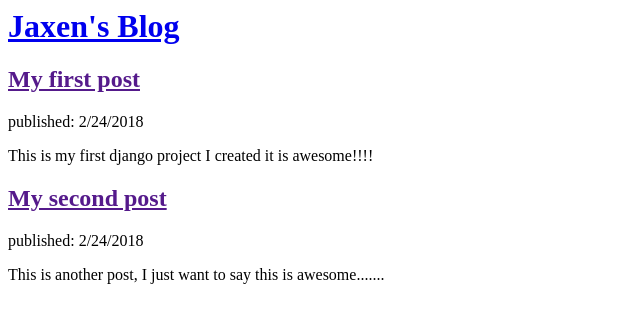
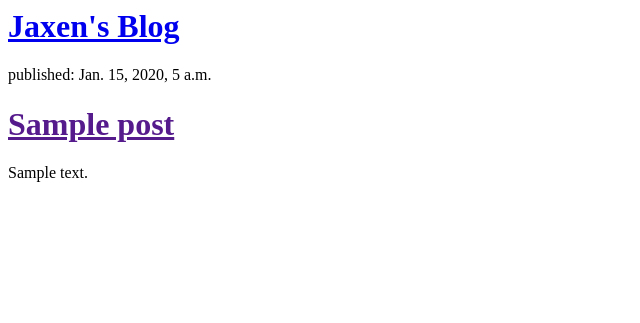
Before and after one commit to farrelljaxen/my-first-blog, a Django app: template blog/templates/blog/post_list.html in a window 1280 px wide. Shown: the top 323 px of the page, without its empty margins (0-640 px from the left). Run offline with Django 3.2, Linux system fonts and the light colour scheme; the template is opened without the code that fills it: values that come from a table or form of the project are taken from there, others are empty; tables that the repository leaves empty hold one stand-in row (values such as "Sample post").

Commit message:
Modified templates to display posts from the database

```diff
--- a/blog/templates/blog/post_list.html
+++ b/blog/templates/blog/post_list.html
@@ -6,17 +6,12 @@
         <div>
             <h1><a href="/">Jaxen's Blog</a></h1>
         </div>
-
-        <div>
-            <h2><a href="">My first post</a></h2>
-            <p>published: 2/24/2018</p>
-            <p>This is my first django project I created it is awesome!!!!</p>
-        </div>
-
-        <div>
-            <h2><a href="">My second post</a></h2>
-            <p>published: 2/24/2018 </p>
-            <p>This is another post, I just want to say this is awesome.......</p>
-        </div>
+        {% for post in posts %}
+             <div>
+                <p>published: {{ post.published_date }}</p>
+                <h1><a href="">{{ post.title }}</a></h1>
+                <p>{{ post.text|linebreaksbr }}</p>
+            </div>
+        {% endfor %}
     </body>
 </html>
--- a/blog/views.py
+++ b/blog/views.py
@@ -1,4 +1,6 @@
 from django.shortcuts import render
-
+from django.utils import timezone
+from .models import Post
 def post_list(request):
-    return render(request, 'blog/post_list.html', {})
+    posts = Post.objects.filter(published_date__lte=timezone.now()).order_by('published_date')
+    return render(request, 'blog/post_list.html', {'posts': posts})
```
